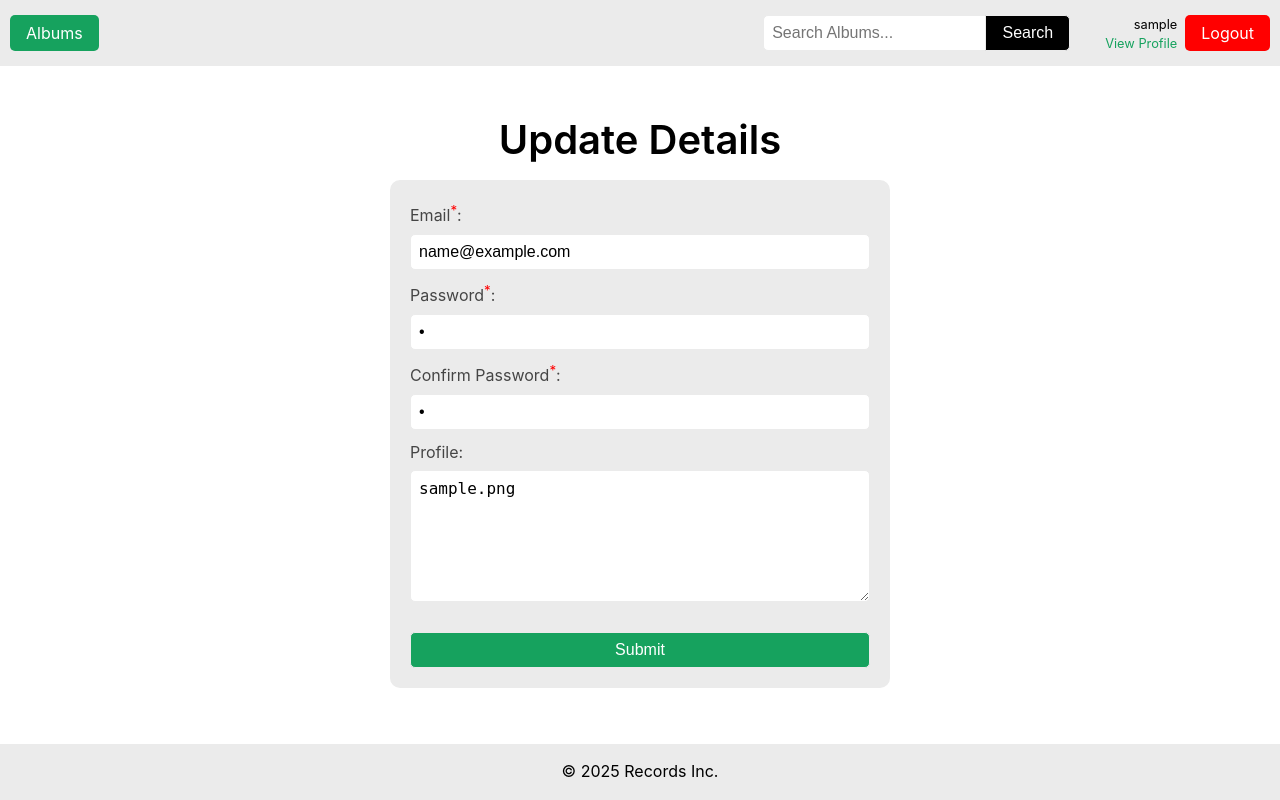
After one commit to RyanBProg/csg2431, a PHP site: the page made by project/update_profile.php in a window 1280 px wide. The commit adds this page. Run offline with PHP 8.4, Linux system fonts and the light colour scheme; the visitor is signed in with stand-in values (Sample User, id 1); tables that the repository leaves empty or names only in its code hold one stand-in row (values such as "Sample post").

Commit message:
user profile and update profile pages done

```diff
--- a/project/header.php
+++ b/project/header.php
@@ -39,7 +39,7 @@
             echo '<div class="navbar-auth">
                     <div class="navbar-auth-info">
                       <span>' . $_SESSION['username'] . '</span>
-                      <a href="user_profile.php">Update Profile</a>
+                      <a href="user_profile.php?username=' . $_SESSION['username'] . '">View Profile</a>
                     </div>
                     <a class="button logout-button" href="logout.php">Logout</a>
                   </div>';
--- a/project/scripts.js
+++ b/project/scripts.js
@@ -161,3 +161,46 @@ function handleDelete() {
     "Are you sure you want to delete this album? This action cannot be undone."
   );
 }
+
+function validateProfileUpdate() {
+  const form = document.update_profile_form;
+  const errors = [];
+
+  form.email.style.borderColor = "";
+  form.pword.style.borderColor = "";
+  form.pword_conf.style.borderColor = "";
+
+  // trim all input values and update the input fields with the trimmed values
+  form.email.value = form.email.value.trim();
+  form.pword.value = form.pword.value.trim();
+  form.pword_conf.value = form.pword_conf.value.trim();
+  form.profile.value = form.profile.value.trim();
+
+  // email checks
+  if (form.email.value === "") {
+    errors.push("Email is empty.");
+    form.email.style.borderColor = "red";
+  }
+
+  if (!/^[^\s@]+@[^\s@]+\.[^\s@]+$/.test(form.email.value)) {
+    errors.push("Invalid email format.");
+    form.email.style.borderColor = "red";
+  }
+
+  // password checks
+  if (form.pword.value.length < 5) {
+    errors.push("Password must be at least 5 characters long.");
+    form.pword.style.borderColor = "red";
+  }
+
+  if (form.pword.value != form.pword_conf.value) {
+    errors.push("Password does not match confirmation.");
+    form.pword.style.borderColor = "red";
+    form.pword_conf.style.borderColor = "red";
+  }
+
+  if (errors.length > 0) {
+    alert("Form Errors:\n" + errors.join("\n"));
+    return false;
+  }
+}
--- /dev/null
+++ b/project/update_profile.php
@@ -0,0 +1,126 @@
+<?php
+  require 'db_connect.php';
+
+  if (!isset($_SESSION['username']) || !isset($_GET['username'])) {
+    header('Location: album_list.php');
+    exit;
+  }
+
+  if ($_SESSION['username'] !== $_GET['username']) {
+    header('Location: album_list.php');
+    exit;
+  }
+
+  if (isset($_POST["submit"])) {
+    $errors = [];
+
+    // trim all input values
+    $email = trim($_POST["email"]) ?? "";
+    $password = trim($_POST["pword"]) ?? "";
+    $conf_password = trim($_POST["pword_conf"]) ?? "";
+    $profile = trim($_POST["profile"]) ?? "";
+
+    // email checks
+    if ($email === "") {
+      $errors[] = "Email is empty.";
+    }
+
+    if (!filter_var($email, FILTER_VALIDATE_EMAIL)) {
+      $errors[] = "Invalid email format.";
+    }
+
+    // password checks
+    if (strlen($password) < 5) {
+      $errors[] = "Password must be at least 5 characters long.";
+    }
+
+    if ($conf_password !== $password) {
+      $errors[] = "Password and confirm password must match.";
+    }
+
+    if (!$errors) {
+      $stmt = $db->prepare("UPDATE user
+                            SET email = ?, password = ?, profile = ?
+                            WHERE username = ?");
+      $result = $stmt->execute([$email, $password, $profile, $_GET['username']]);
+
+      if ($result === false) {
+        $errorCode = $stmt->errorCode();
+
+        if ($errorCode === "23000") {
+          $errorInfo = $stmt->errorInfo();
+
+          if (strpos($errorInfo[2], 'email') !== false) {
+            $errors[] = 'Email "' . htmlspecialchars($_POST['email']) . '" is already registered';
+          } else {
+            $errors[] = 'Duplicate entry found. Please use different credentials';
+          }
+        } else {
+          $errors[] = 'Something went wrong, try again!';
+        }
+      } else {
+        $success = "Profile updated!";
+      }
+    }
+  }
+
+  $stmt = $db->prepare("SELECT username, email, password, profile FROM user WHERE username = ?");
+
+  $stmt->execute( [$_GET['username']] );
+  $user = $stmt->fetch();
+
+  if (!$user) {
+    header('Location: album_list.php');
+    exit;
+  }
+
+  $page_title = "Update Details | Records";
+  $page_description = "Update details page";
+  require "header.php";
+?>
+
+<main>
+  <h1 class="login-register-title">Update Details</h1>
+
+  <form class="form"
+    name="update_profile_form"
+    method="post"
+    action="update_profile.php?username=<?= $_GET['username'] ?>"
+    onSubmit="return validateProfileUpdate()"
+    >
+    <label class="form-label">
+      <span>Email<sup>*</sup>:</span>
+      <input type="email" name="email" value="<?= $user['email'] ?>" />
+    </label>
+    <label class="form-label">
+      <span>Password<sup>*</sup>:</span>
+      <input type="password" name="pword" value="<?= $user['password'] ?>" />
+    </label>
+    <label class="form-label">
+      <span>Confirm Password<sup>*</sup>:</span>
+      <input type="password" name="pword_conf" value="<?= $user['password'] ?>" />
+    </label>
+    <label class="form-label">
+      <span>Profile:</span>
+      <textarea rows="6" name="profile"><?= nl2br(htmlentities($user['profile'])) ?></textarea>
+    </label>
+
+    <?php
+      if (isset($errors)){
+        foreach ($errors as $error) {
+          echo "<p class='error'>" . $error . "</p>";
+        }
+      }
+    ?>
+
+    <?php
+      if (isset($success)){
+        echo "<p class='success'>" . $success . "</p>";
+      }
+    ?>
+
+    <input class="button submit-button" type="submit" name="submit" value="Submit" />
+  </form>
+</main>
+
+<?php require "footer.php"; ?>
```
Also changed, not shown: project/album_details.php (+11 -1 lines), project/user_profile.php (added, +48 -0 lines).
